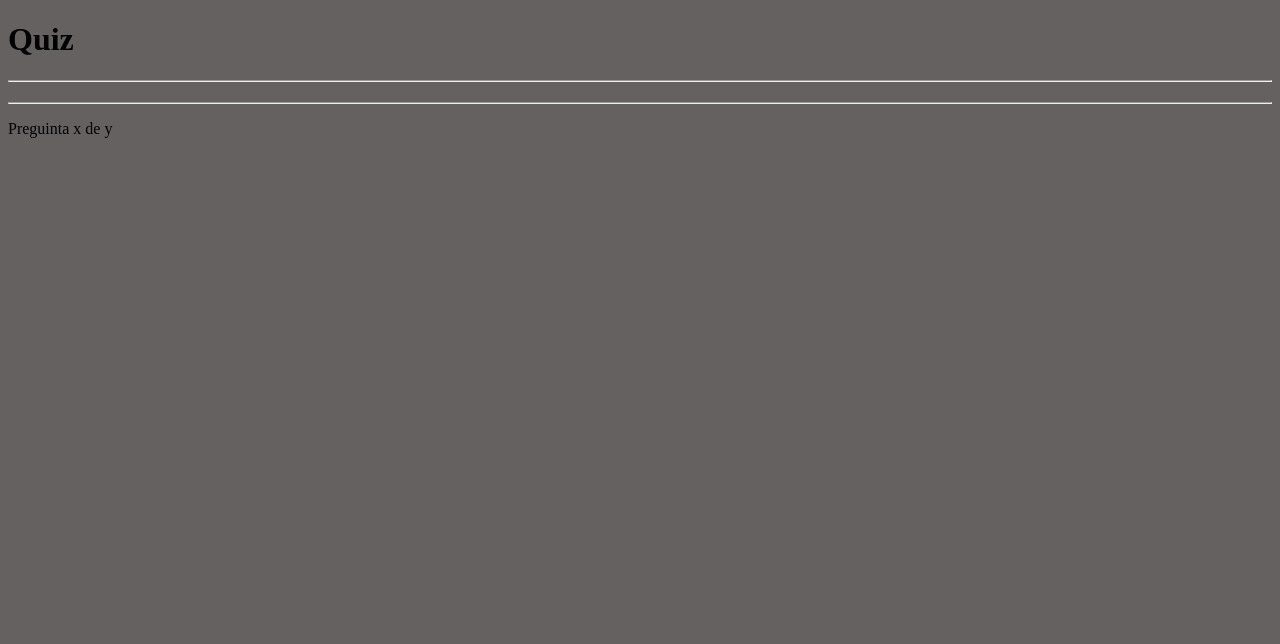
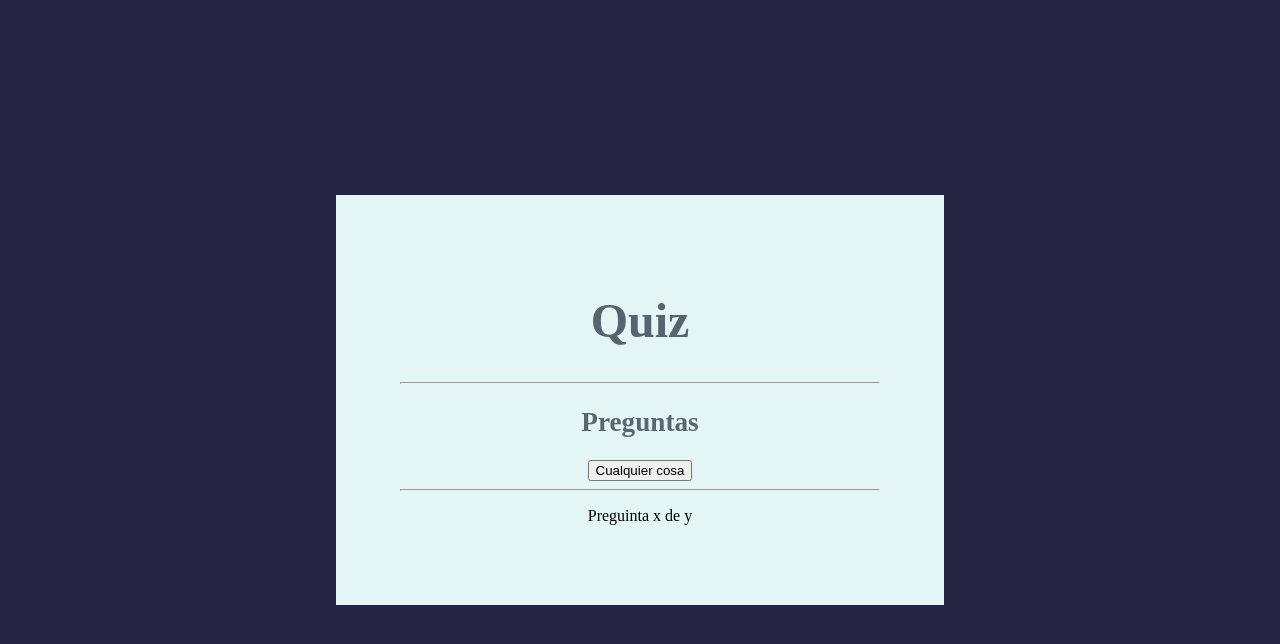
Before and after one commit to Shmarte1970/InglesAR, a website built with Vite: page index.html in a window 1280 px wide. Built offline with nearby package versions, Linux system fonts and the light colour scheme.

Commit message:
quiz v1.1

```diff
--- a/css/style.css
+++ b/css/style.css
@@ -1,5 +1,37 @@
+html, body {
+    padding:0 ;
+    margin:0 ;
+}
+
 body {
 
-    background: rgb(101, 97, 97);
+    background: #272343;
+    display: flex;
+    justify-content: center;
+    align-items: center;
+    height:100vh;
 
 }
+
+#quiz{
+    background:#e3f6f5;
+    width: 30rem;
+    padding: 4rem;
+    text-align: center;
+
+}
+
+
+h1{
+    color: #57636e;
+    font-size: 3rem;
+    text-align: center;
+    padding: 2px 0;
+
+}
+
+
+#Preguntas{
+    font-size: 1.7rem;
+    color: #5a6772;
+}
--- a/index.html
+++ b/index.html
@@ -14,9 +14,15 @@
 
         <hr>
 
-        <h2 id="Preguntas"></h2>
+        <h2 id="Preguntas">Preguntas</h2>
 
-        <div id="options"></div>
+        <div id="options">
+
+            <button class="Button">Cualquier cosa</button>
+
+        </div>
+
+
 
         <hr>
 
```
